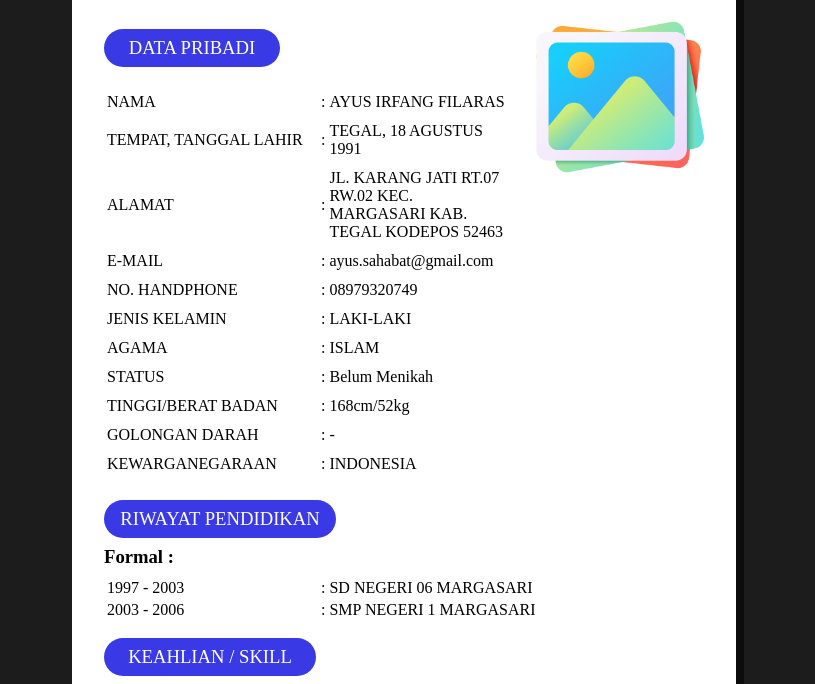
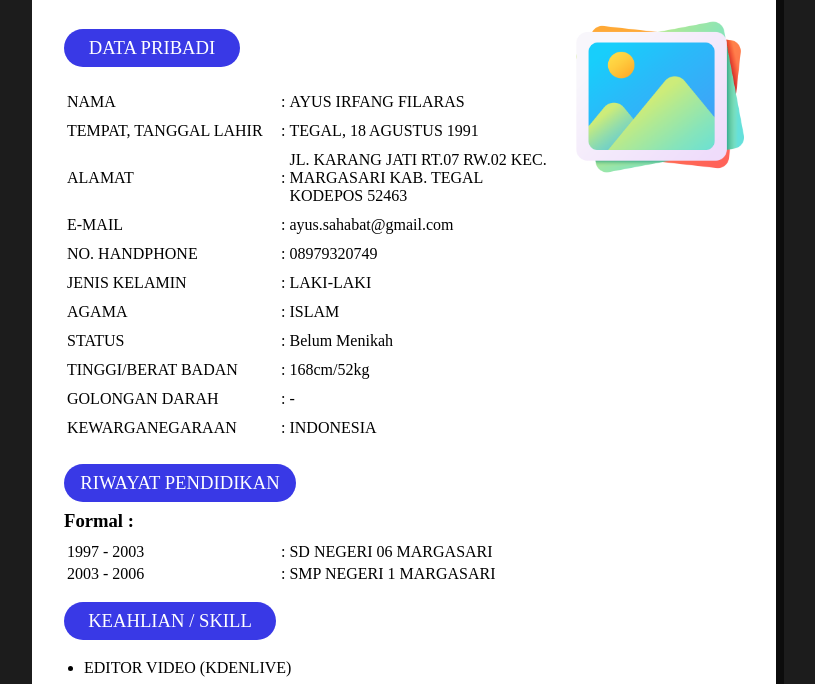
Before and after one commit to wadahkode/cv, a plain HTML site: page index.html in a window 1280 px wide. Shown: the part 165-849 px from the top of the page, without its empty margins (236-1051 px from the left). Drawn offline with Linux system fonts and the light colour scheme.

Commit message:
set width to 680px

```diff
--- a/dist/css/style.css
+++ b/dist/css/style.css
@@ -18,7 +18,7 @@ body {
 }
 
 .container {
-  width: 600px;
+  width: 680px;
   margin: 2rem auto;
   padding: 2rem;
   background-color: white;
```
